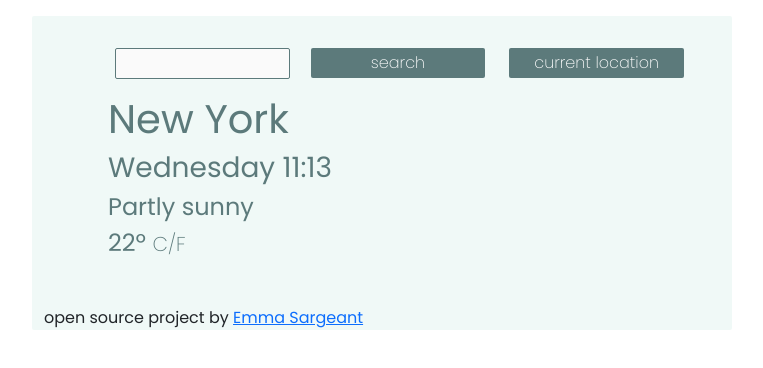
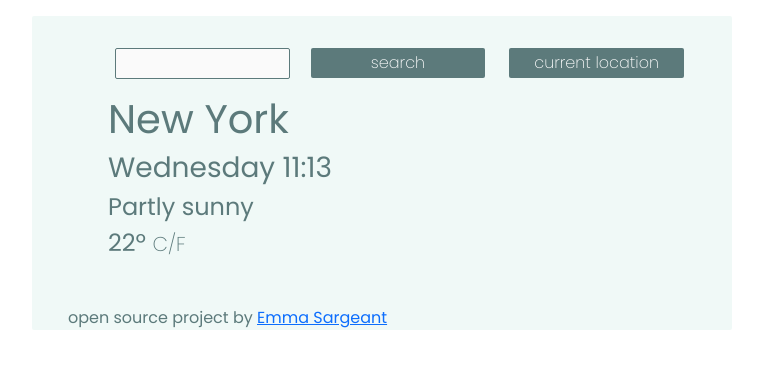
Before and after one commit to emmasarge/weather-app, a website: page index.html in a window 1280 px wide. Shown: the whole page, without its empty margins (258-1021 px from the left). Drawn offline with nearby package versions, Linux system fonts and the light colour scheme.

Commit message:
styling opensource link

```diff
--- a/index.html
+++ b/index.html
@@ -47,7 +47,7 @@
           </div>
         </div>
       </div>
-      <div><p>open source project by <a href="https://github.com/emmasarge/weather-app">Emma Sargeant</a></p></div>
+      <div><p class="open-source ms-4 mb-2" >open source project by <a href="https://github.com/emmasarge/weather-app">Emma Sargeant</a></p></div>
 
       <script src="src/script.js"></script>
 </body>
--- a/src/styles.css
+++ b/src/styles.css
@@ -43,7 +43,8 @@ input[type="text"], textarea {
 h1,
 h2,
 h3,
-h4 {
+h4,
+p {
   color: #5c7a7b !important;
 }
 .weather-card {
```
